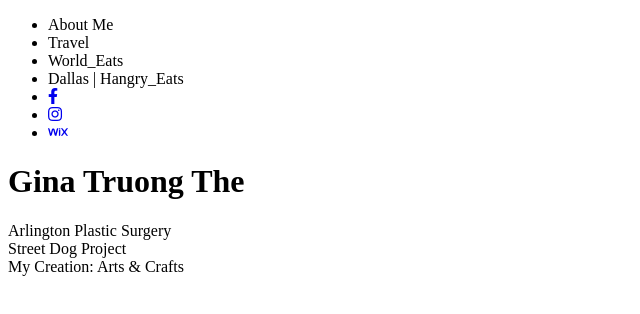
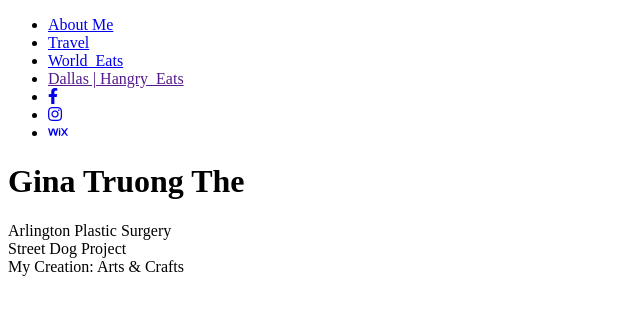
Before and after one commit to ginatruong/gina_truon9, a website built with webpack: page index.html in a window 1280 px wide. Shown: the whole page, without its empty margins (0-640 px from the left). Built offline with nearby package versions, Linux system fonts and the light colour scheme.

Commit message:
html files created

```diff
--- a/index.html
+++ b/index.html
@@ -14,10 +14,10 @@
     <div class="section">
         <nav class="header-section-nav">
             <ul>
-                <li>About Me</li>
-                <li>Travel</li>
-                <li>World_Eats</li>
-                <li>Dallas | Hangry_Eats</li>
+                <li><a href="./html_files/about.html" target="_blank">About Me</a></li>
+                <li><a href="./html_files/travel.html" target="_blank">Travel</a></li>
+                <li><a href="./html_files/worldeats.html">World_Eats</a></li>
+                <li><a href="">Dallas | Hangry_Eats</a></li>
                 <li><a href="https://www.facebook.com"><i class="fab fa-facebook-f"></i></a></li>
                 <li><a href="#"><i class="fab fa-instagram"></i></a></li>
                 <li><a href="#"><i class="fab fa-wix"></i></a></li>
```
Also changed, not shown: html_files/about.html (+12 -0 lines), html_files/travel.html (added).
